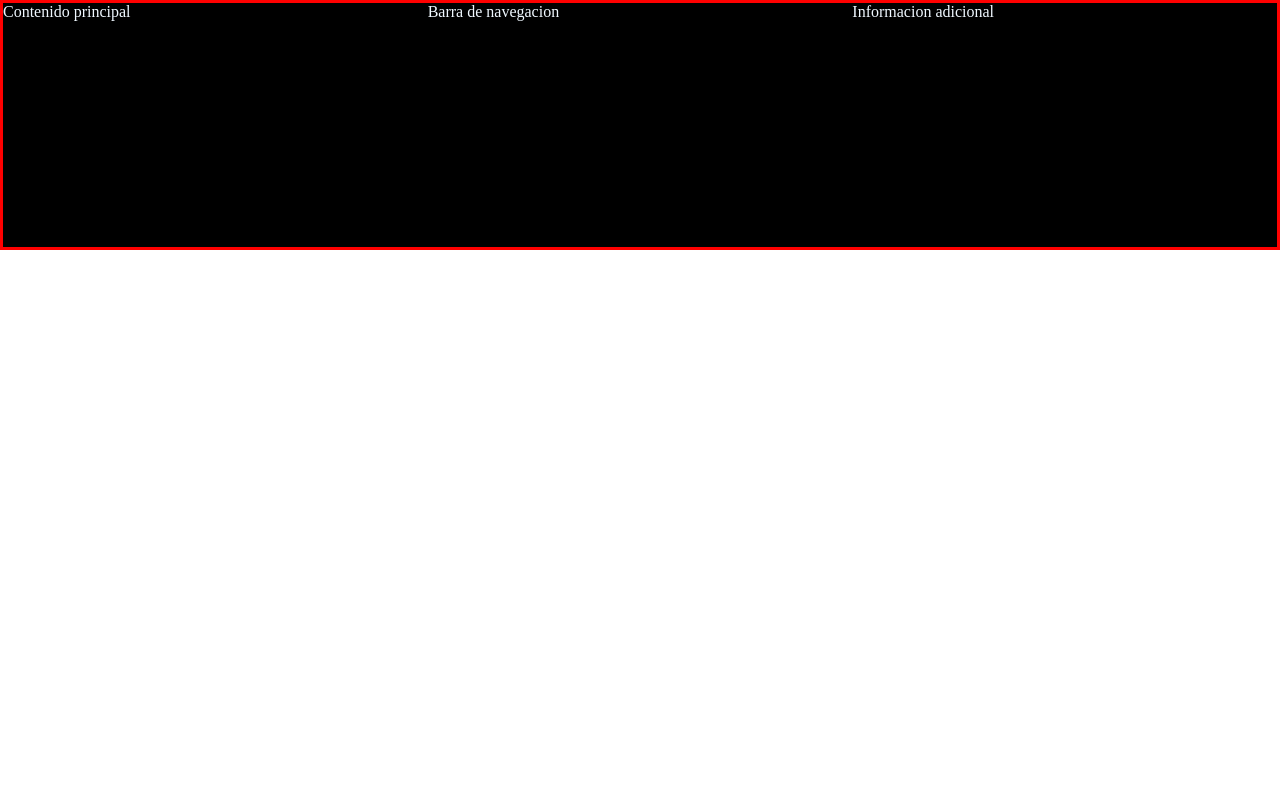
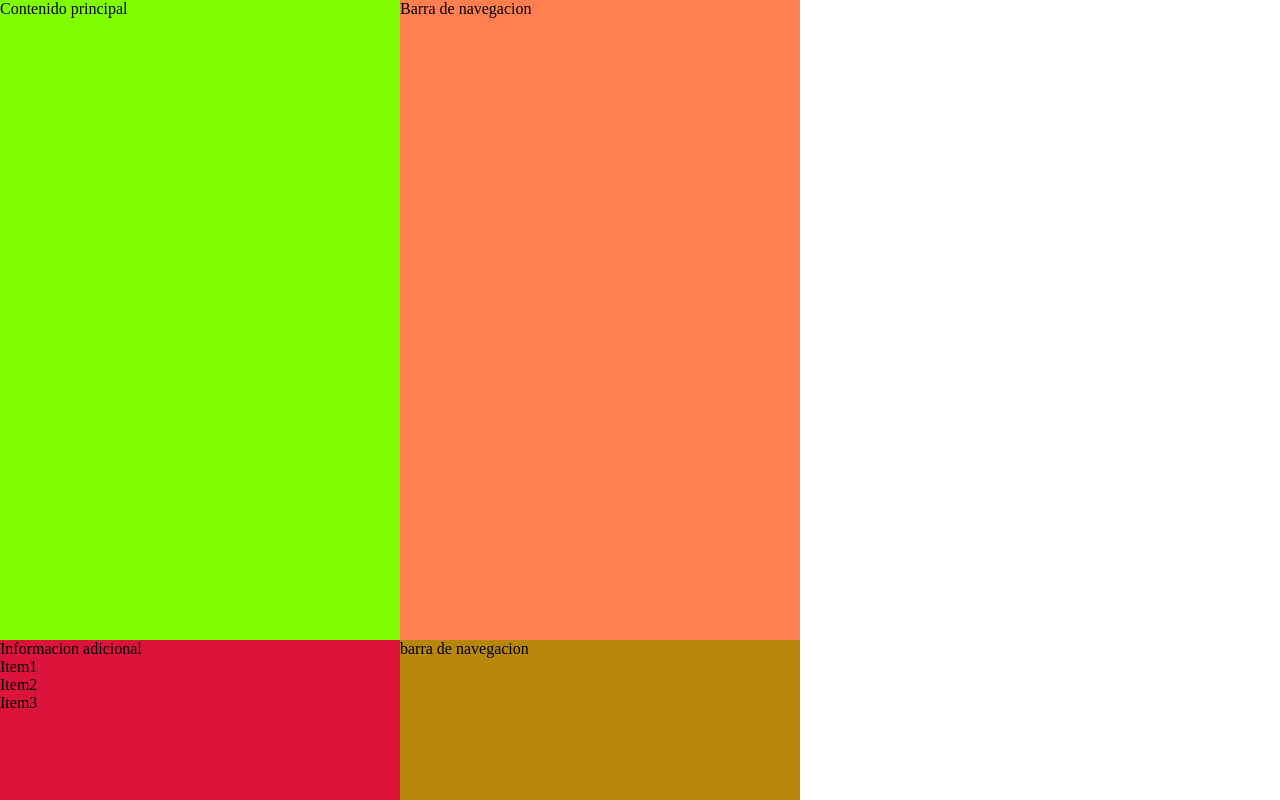
Before and after one commit to agusbolla/Git, a plain HTML site: page css/index.html in a window 1280 px wide. Shown: the top 800 px of the page. Drawn offline with Linux system fonts and the light colour scheme.

Commit message:
Grid funcional

```diff
--- a/css/estilos.css
+++ b/css/estilos.css
@@ -3,15 +3,35 @@
     margin: 0%;
     box-sizing: border-box;
 
-}
 
-div {
-    display: grid;
-    grid-template-columns: 1fr 1fr 1fr;
-    grid-template-rows: 1fr 1fr 1fr;
-    border: solid red;
-    background-color: black;
-    height: 250px;
-    color: aliceblue;
+ }
+ .grid
+ {
+     display: grid;
+     grid-template-columns: repeat(2, 50vh);
+     grid-template-rows: repeat(2, 50vw);
 
-     }
+
+
+
+ }
+ .section1
+ {
+     background-color: chartreuse;
+
+ }
+ .aside
+ {
+     background-color: coral;
+
+ }
+ .section2
+ {
+     background-color: crimson;
+     ;
+ }
+ .footer
+ {
+     background-color: darkgoldenrod;
+
+ }
--- a/css/index.html
+++ b/css/index.html
@@ -8,13 +8,24 @@
     <title>Document</title>
 </head>
 <body>
-    <main>
-        <div class="Div">
-    <section class="section1"> Contenido principal</section>
+
+        <div class="grid">
+    <section class="section1"> Contenido principal
+
+    </section>
     <aside class="aside">Barra de navegacion</aside>
-    <section class="section2">Informacion adicional</section>
-            </div>
+    <section class="section2">Informacion adicional
+<ul>
+    <li>Item1 </li>
+    <li>Item2</li>
+    <li>Item3</li>
+</ul>
 
-    </main>
+    </section>
+
+
+
+     <footer class="footer">barra de navegacion</footer>
+      </div>
 </body>
 </html>
```
